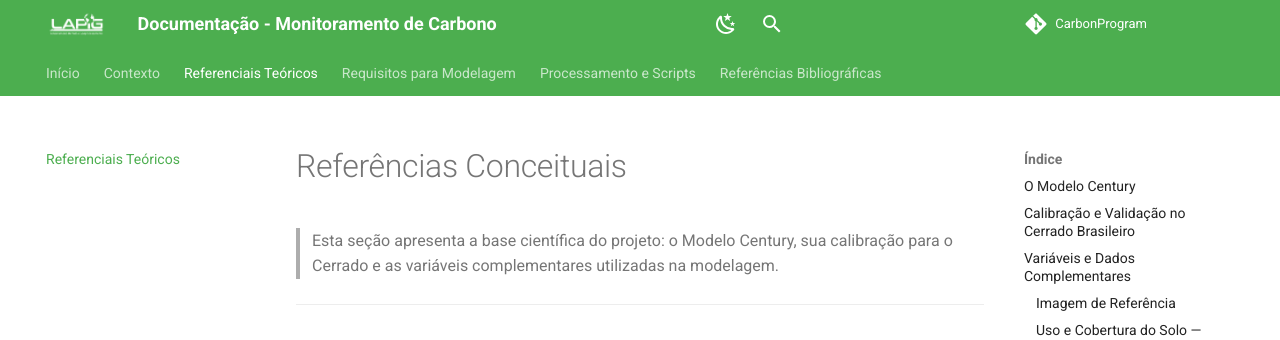
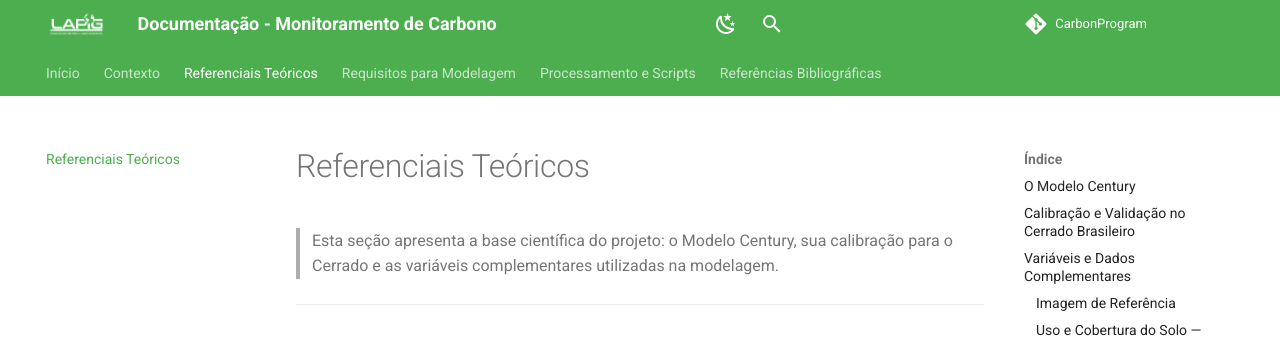
Before and after one commit to FelipeJesusRemoteSensing/CarbonProgram, an MkDocs documentation site: the page built from docs/mds/referencias_conceituais.md, in a window 1280 px wide and 900 px high. Shown: the top 340 px of the window. Built offline with MkDocs 1.6.1 and Material for MkDocs 9.7.7, drawn with Linux system fonts in a browser that asks for light colours; comment, search, counter and statistics services are not loaded.

Commit message:
Update referencias_conceituais.md

```diff
--- a/docs/mds/referencias_conceituais.md
+++ b/docs/mds/referencias_conceituais.md
@@ -1,4 +1,4 @@
-# Referências Conceituais
+# Referenciais Teóricos
 
 > Esta seção apresenta a base científica do projeto: o Modelo Century,
 > sua calibração para o Cerrado e as variáveis complementares utilizadas na modelagem.
```
